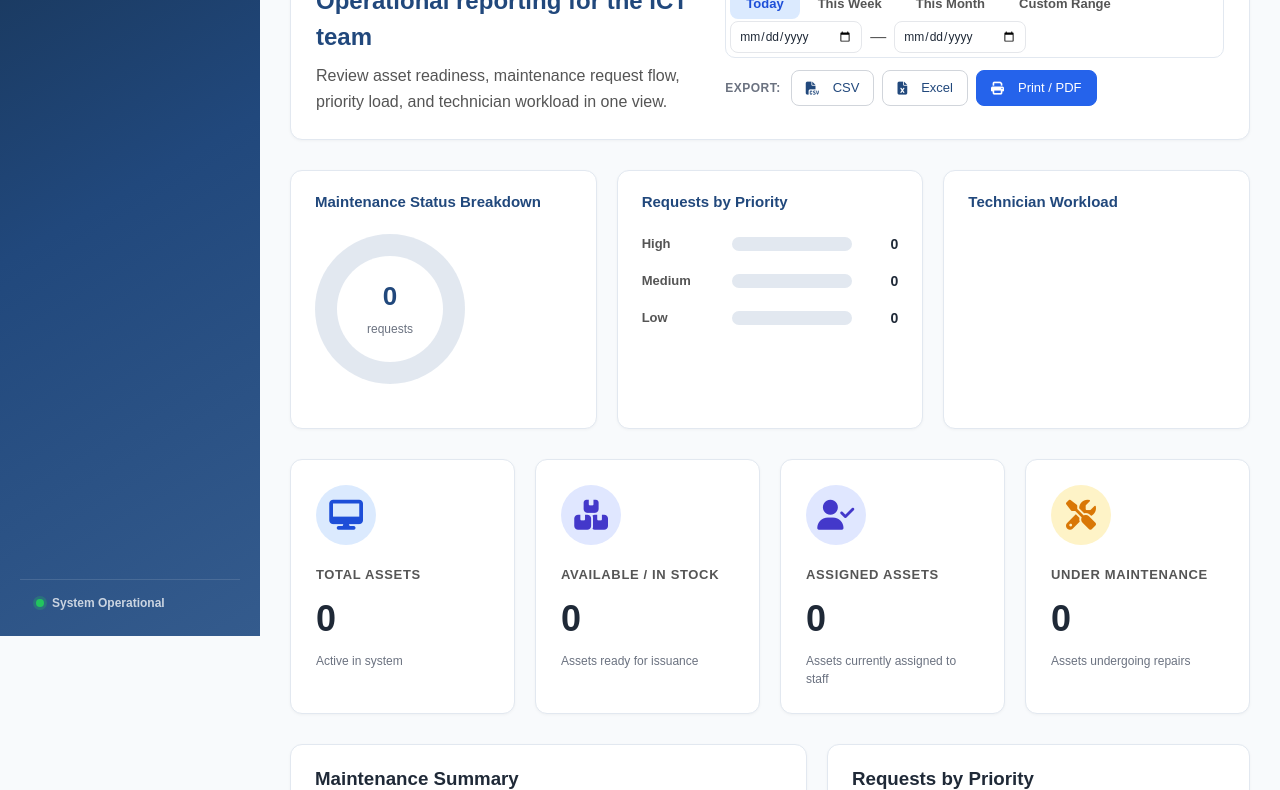
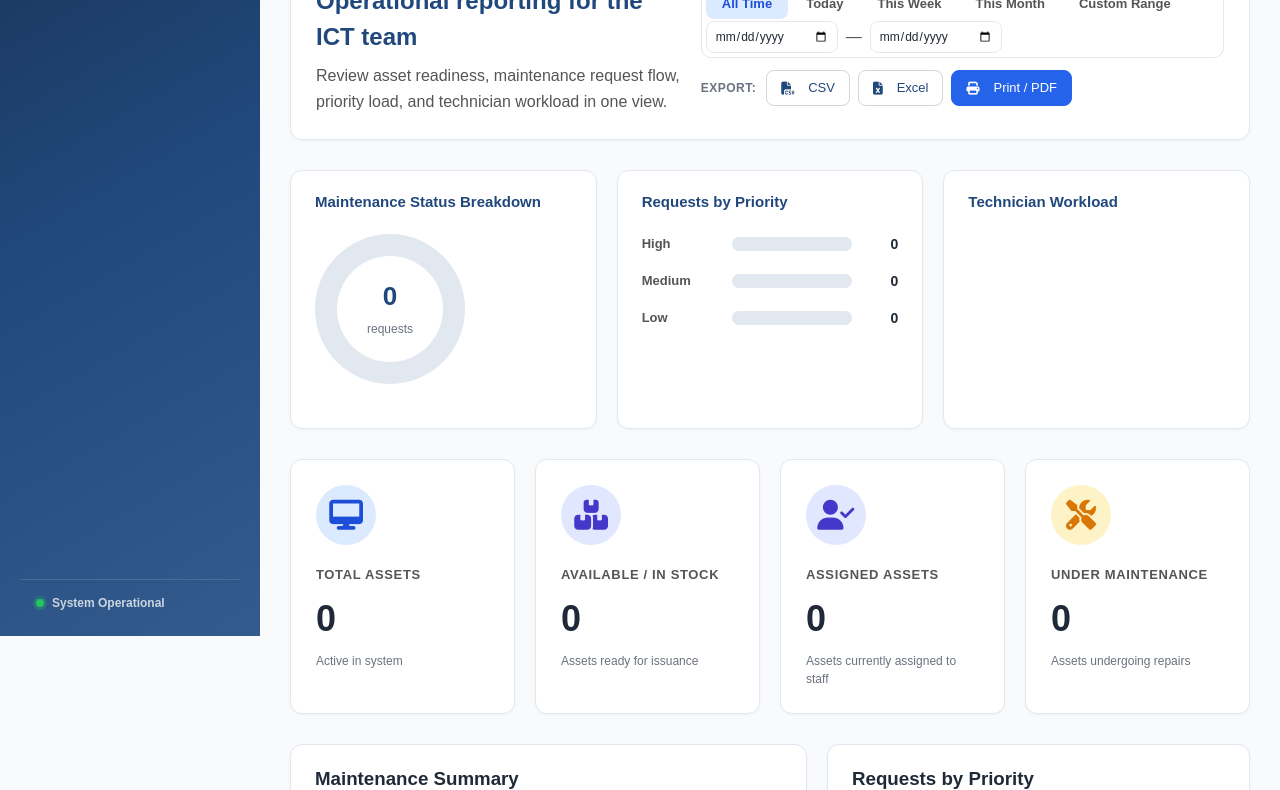
Before and after one commit to OjoFarouqAbiodun/IAMTS, a website: page client/reports.html in a window 1280 px wide. Shown: the part 164-954 px from the top of the page. Drawn offline with Linux system fonts and the light colour scheme; no server answers.

Commit message:
feat(reports): default to All Time and add All Time filter
- Change default range from today to all so reports show all records
- Add All Time filter button and range label

```diff
--- a/client/assets/js/reports.js
+++ b/client/assets/js/reports.js
@@ -1,4 +1,4 @@
-let currentRange = "today";
+let currentRange = "all";
 
 let latestReportData = null;
 
@@ -362,6 +362,7 @@ function renderWorkloadBarChart(rows) {
 }
 
 function getRangeLabel() {
+  if (currentRange === "all") return "All Time";
   if (currentRange === "today") return "Today";
   if (currentRange === "week") return "This Week";
   if (currentRange === "month") return "This Month";
--- a/client/reports.html
+++ b/client/reports.html
@@ -261,6 +261,15 @@
               <div class="report-filters">
                 <button
                   class="filter-btn active"
+                  id="filterAll"
+                  type="button"
+                  data-range="all"
+                >
+                  All Time
+                </button>
+
+                <button
+                  class="filter-btn"
                   id="filterToday"
                   type="button"
                   data-range="today"
```
Also changed, not shown: server/controllers/reportController.js (+7 -0 lines).
